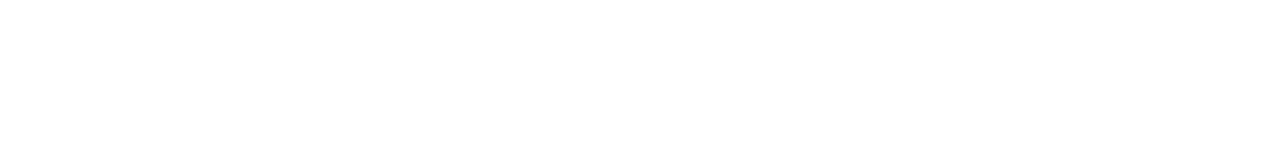
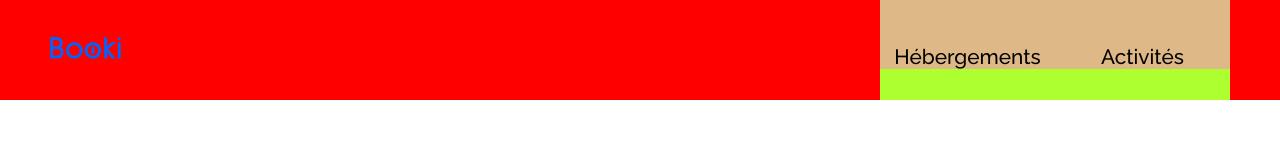
Before and after one commit to aReynier/Projet-2-page-d-accueil-de-Booki, a plain HTML site: page index.html in a window 1280 px wide. Drawn offline with Linux system fonts and the light colour scheme.

Commit message:
correction proportions header et amélioration liseret bleu liens

```diff
--- a/css/style.css
+++ b/css/style.css
@@ -1,3 +1,70 @@
+@font-face {
+    font-family: "Raleway-Medium";
+    src: url("../fonts/Raleway-Medium.ttf") format("truetype");
+}
+
 body {
+    margin: 0;
+}
 
+a {
+    text-decoration: none;
 }
+
+header {
+    background-color: red;
+    height: 100px;
+    padding: 0 50px 0 50px;
+    display: flex;
+    justify-content: space-between;
+    align-items: center;
+}
+
+#header-logo-container {
+    width: 6%;
+    min-width: 65px;
+}
+
+#header-logo-container img {
+    width: 100%;
+}
+
+nav {
+    font-family: Raleway-Medium, sans-serif;
+    width: 25%;
+    height: 100%;
+    flex: 0 1 350px;
+}
+
+#nav-header-container {
+    list-style: none;
+    background-color: orange;
+    height: 100%;
+    margin: 0;
+    padding: 0;
+    /* sans margin et padding, son emplacement est décalé */
+    display: flex;
+}
+
+.nav-header-item {
+    background-color: greenyellow;
+    text-align: center;
+    height: 100%;
+    flex: 1;
+    display: flex;
+    justify-content: center;
+    align-items: flex-start;
+}
+
+.nav-header-item a {
+    color: black;
+    width: 100%;
+    padding: 25% 0 0 0;
+    font-size: 1.3em;
+    background-color: burlywood;
+}
+
+.nav-header-item a:hover {
+    color: #0065FC;
+    box-shadow: inset 0px 2px #0065FC;
+}
--- a/index.html
+++ b/index.html
@@ -7,5 +7,16 @@
         <title></title>
     </head>
     <body>
+        <header>
+            <div id="header-logo-container">
+                <img src="images/logo/Booki.png" alt="logo Booki"/>
+            </div>
+            <nav>
+                <ul id="nav-header-container">
+                    <li class="nav-header-item"><a href="#" title="Nos hébergements">Hébergements</a></li>
+                    <li class="nav-header-item"><a href="#" title="Nos activités">Activités</a></li>
+                </ul>
+            </nav>
+        </header>
     </body>
 </html>
```
Also changed, not shown: fonts/Raleway-Black.ttf (added), fonts/Raleway-BlackItalic.ttf (added), fonts/Raleway-Bold.ttf (added), fonts/Raleway-BoldItalic.ttf (added), fonts/Raleway-ExtraBold.ttf (added), fonts/Raleway-ExtraBoldItalic.ttf (added), fonts/Raleway-ExtraLight.ttf (added), fonts/Raleway-ExtraLightItalic.ttf (added), fonts/Raleway-Italic.ttf (added), fonts/Raleway-Light.ttf (added), fonts/Raleway-LightItalic.ttf (added), fonts/Raleway-Medium.ttf (added), fonts/Raleway-MediumItalic.ttf (added), fonts/Raleway-Regular.ttf (added), 4 more files.
